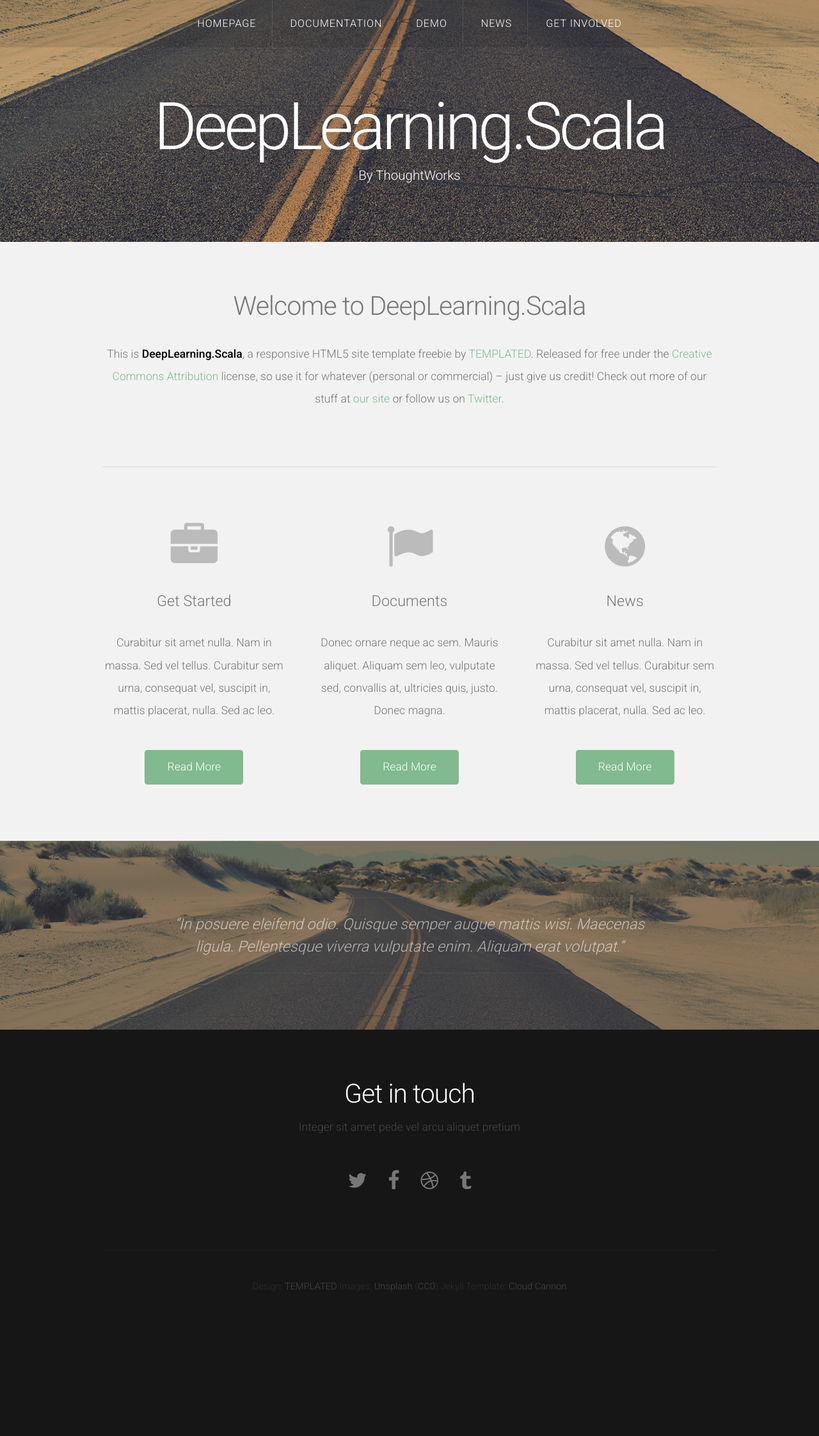
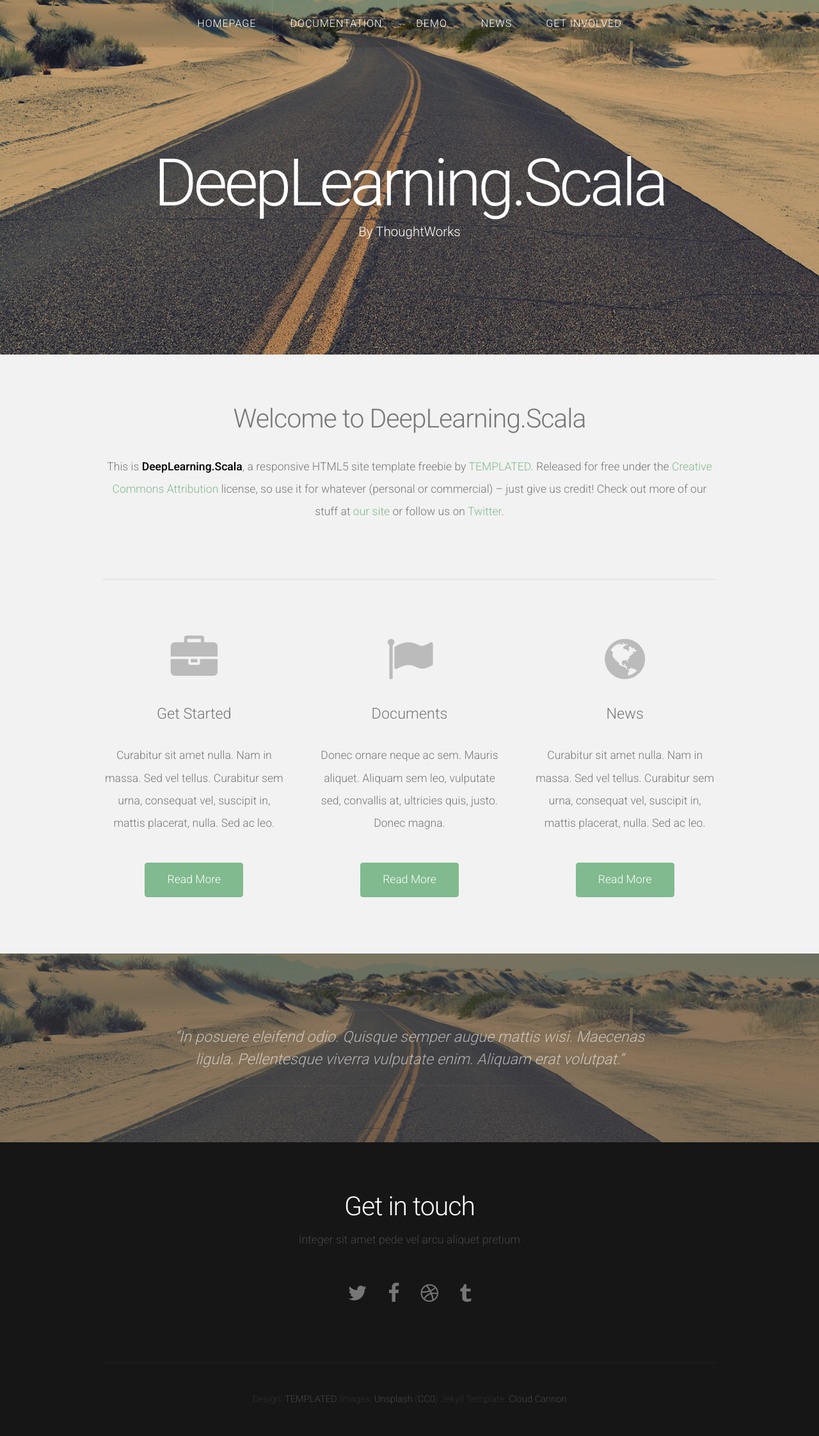
Before and after one commit to Atry/deeplearning-scala, a Jekyll site: the page built from index.html, in a window 1280 px wide. Shown: the whole page at 64% size. Built offline with Jekyll 4.4.1, drawn with Linux system fonts in a browser that asks for light colours; nearby versions of some CDN libraries; Markdown is read by kramdown in place of the engine named in the settings; before the commit the page ends 2068 px from its top, so only the background shows below that.

Commit message:
[@rlin] #N/A make homepage bigger.

```diff
--- a/_includes/nav.html
+++ b/_includes/nav.html
@@ -4,9 +4,9 @@
 		<ul>
 			{% assign current = page.url | downcase | split: '/' %}
 			<li {% if current[1] == 'index.html' %}class='current'{% endif %}><a href="{{ site.github.url }}/index.html">Homepage</a></li>
-			<li {% if current[1] == 'doc/index.html' %}class='current'{% endif %}><a href="{{ site.github.url }}/doc">Documentation</a></li>
+			<li {% if current[1] == 'doc' %}class='current'{% endif %}><a href="{{ site.github.url }}/doc">Documentation</a></li>
 			<li {% if current[1] == 'demo.html' %}class='current'{% endif %}><a href="{{ site.github.url }}/demo">Demo</a></li>
-			<li {% if current[1] == 'news/index.html' %}class='current'{% endif %}><a href="{{ site.github.url }}/news">News</a></li>
+			<li {% if current[1] == 'news' %}class='current'{% endif %}><a href="{{ site.github.url }}/news">News</a></li>
 			<li {% if current[1] == 'get-involved.html' %}class='current'{% endif %}><a href="{{ site.github.url }}/get-involved">Get Involved</a></li>
 		</ul>
 	</nav>
--- a/_layouts/default.html
+++ b/_layouts/default.html
@@ -24,8 +24,7 @@
 		<link rel="stylesheet" href="{{ site.github.url }}/assets/css/style-desktop.css" />
 	</noscript>
 </head>
-<body>
-
+<body {% if page.type == "homepage" %} class='homepage' {% endif %}>
 	<!-- Header -->
 	<div id="header">
 		{% include nav.html %}
--- a/index.html
+++ b/index.html
@@ -1,6 +1,7 @@
 ---
 title: DeepLearning.Scala
 layout: default
+type: homepage
 ---
 <!-- Featured -->
 <div id="featured">
```
